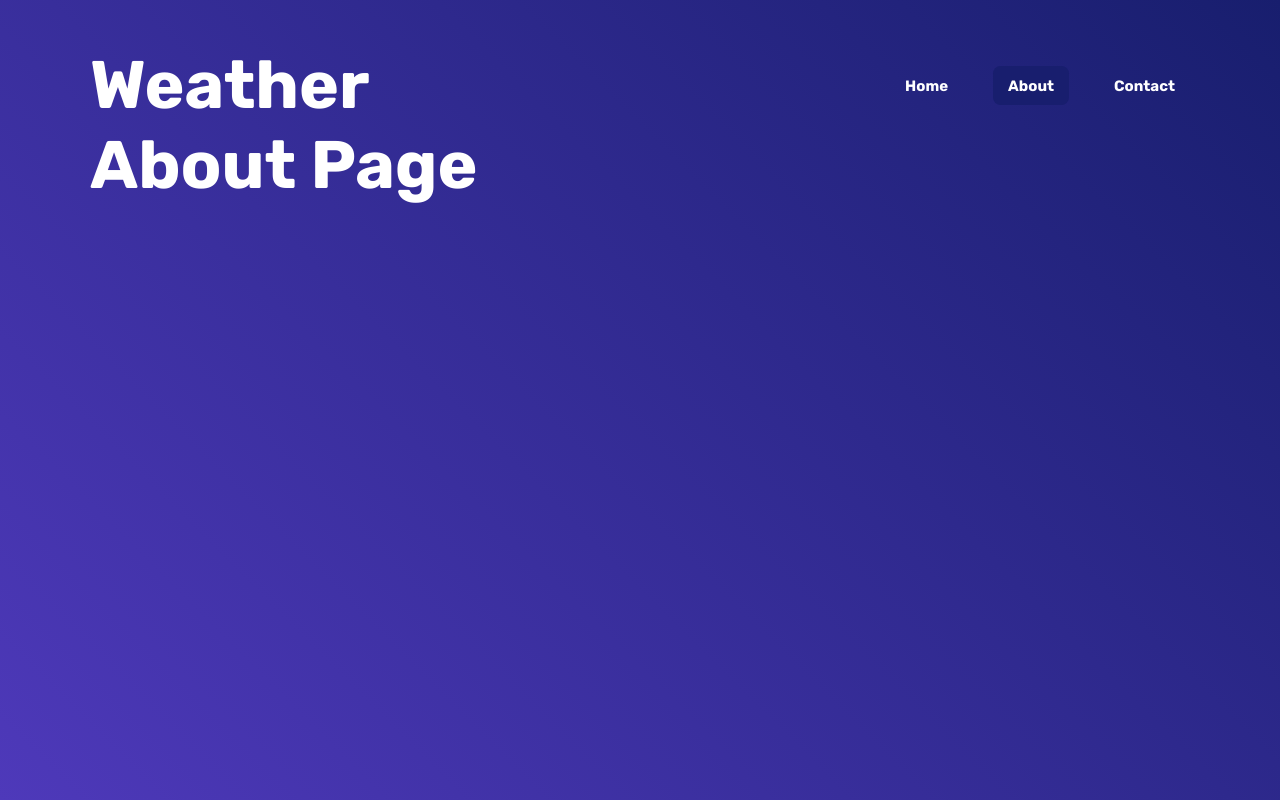
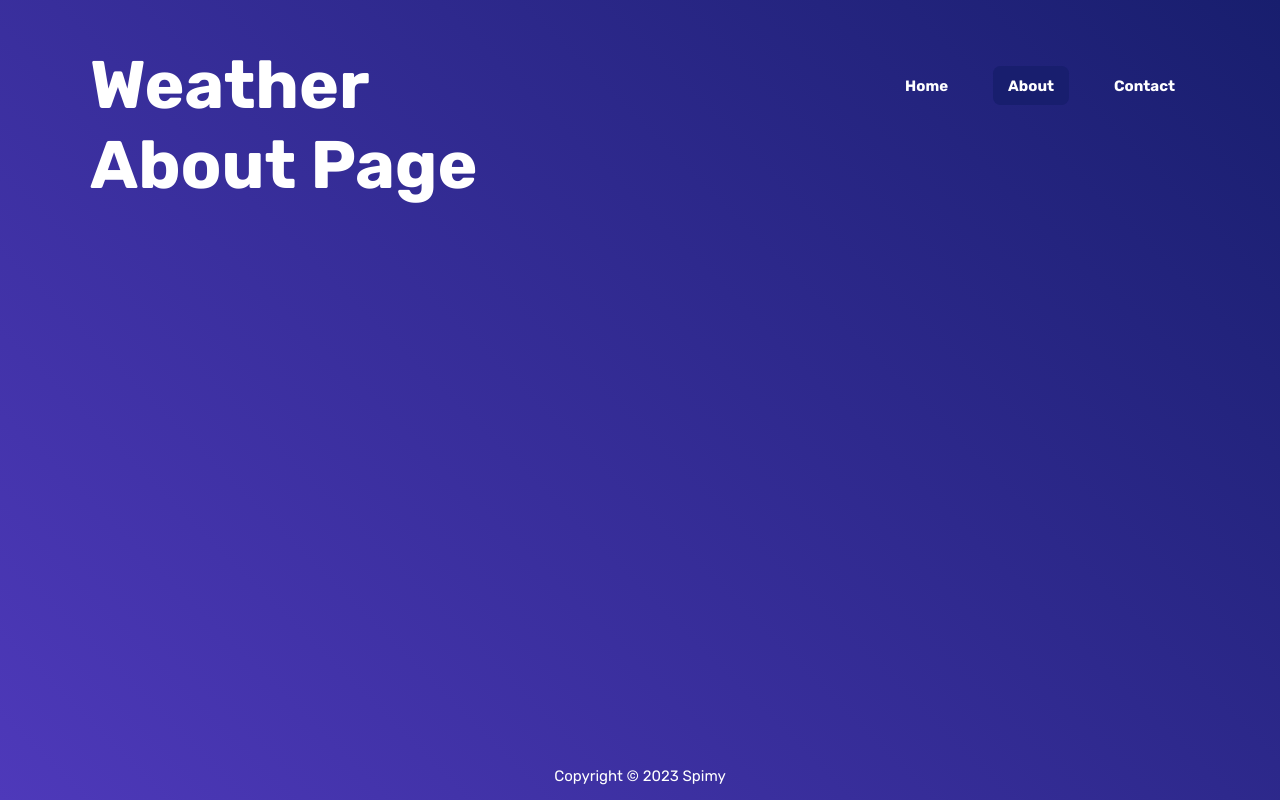
Before and after one commit to Spimy/weather-app, a SvelteKit app: page /about in a window 1280 px wide. Built offline with nearby package versions, Linux system fonts and the light colour scheme.

Commit message:
Add footer to layout

```diff
--- a/src/routes/+layout.svelte
+++ b/src/routes/+layout.svelte
@@ -1,9 +1,26 @@
 <script lang="ts">
 	import Navbar from '$lib/navbar.svelte';
 	import '../app.scss';
+
+	const currentYear = new Date().getFullYear();
 </script>
 
 <main>
 	<Navbar />
 	<slot />
+
+	<footer>
+		<p>Copyright &#169; {currentYear} Spimy</p>
+	</footer>
 </main>
+
+<style lang="scss">
+	footer {
+		position: fixed;
+		bottom: 0;
+		width: 100%;
+		left: 0;
+		text-align: center;
+		padding: 1em;
+	}
+</style>
```
